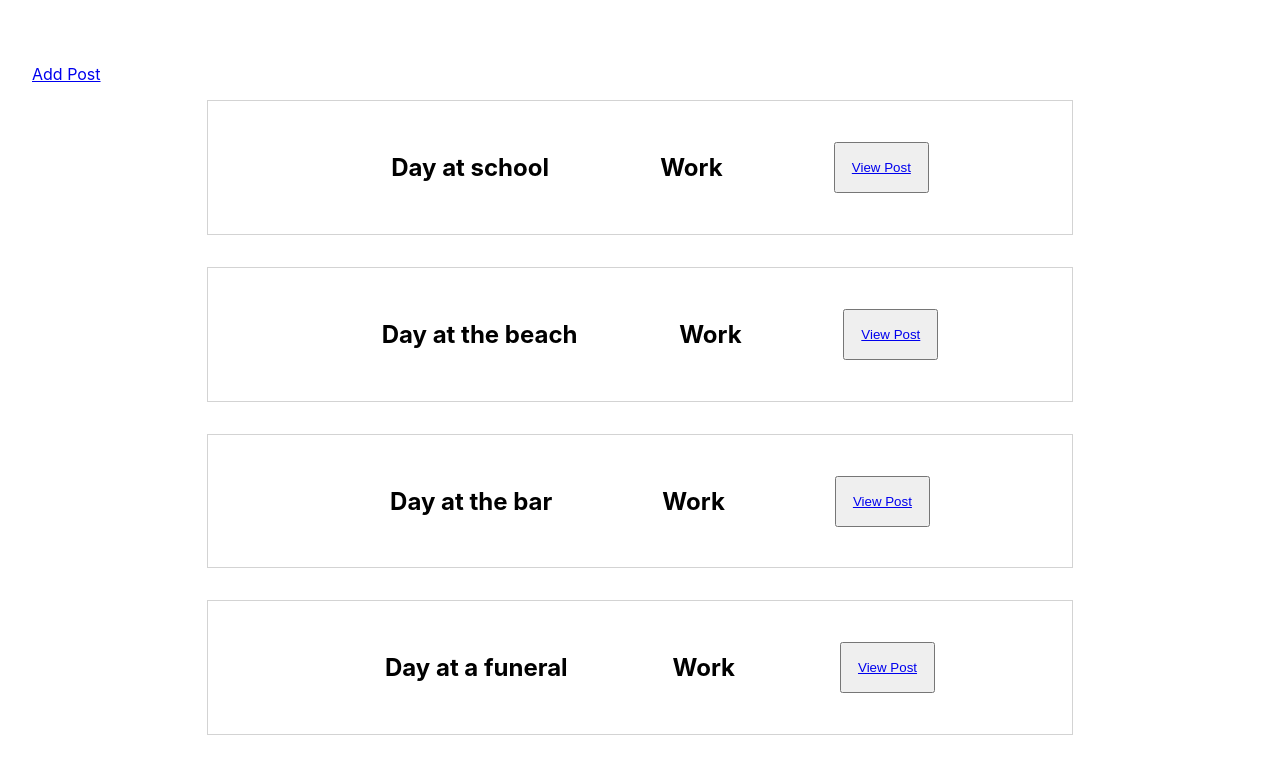
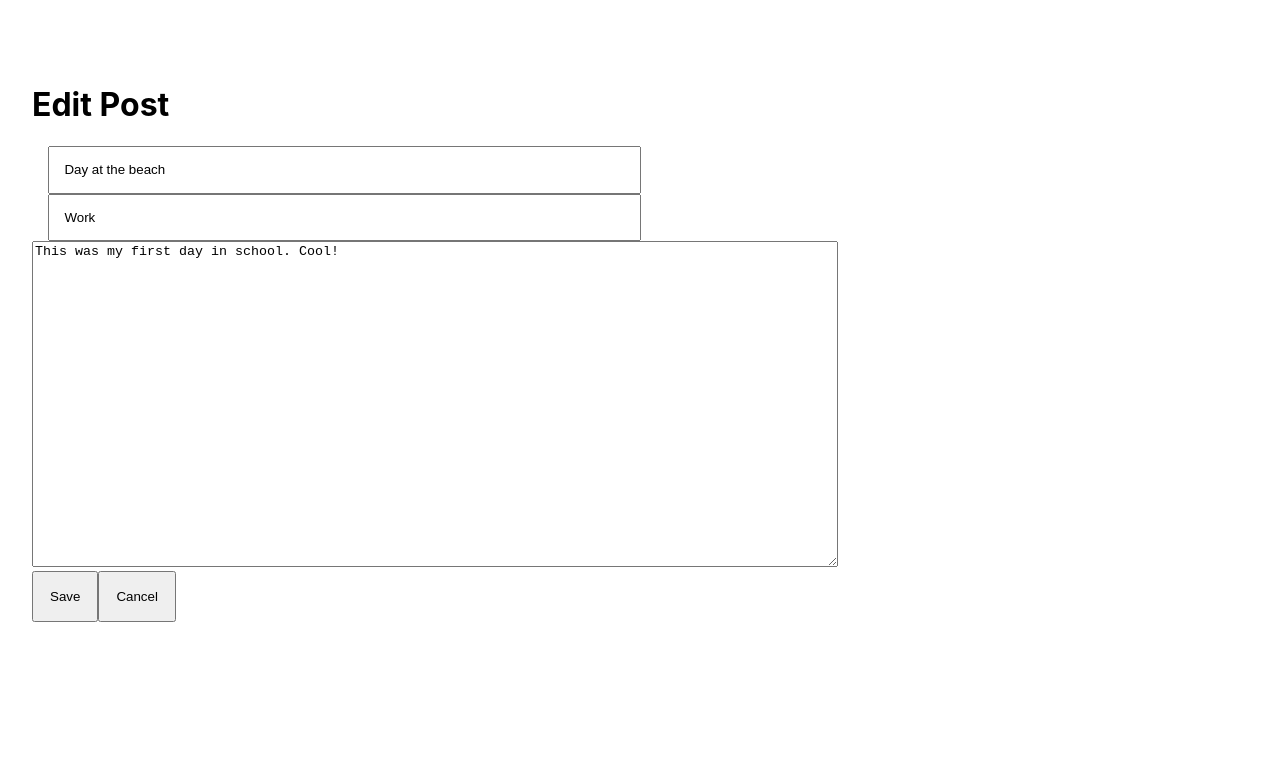
Before and after one commit to moscuet/Blog-Post_React, a React (Create React App) app: page /editpost/4accb4a4-3052-4eba-9e25-3a04d202cc3c in a window 1280 px wide. Shown: the top 774 px of the page. Built offline with nearby package versions, Linux system fonts and the light colour scheme.

Commit message:
added edit component

```diff
--- a/src/App.js
+++ b/src/App.js
@@ -3,6 +3,7 @@ import './App.css';
 import AddPost from './components/AddPost';
 import PostList from './components/PostList';
 import ViewPost from './components/ViewPost';
+import EditPost from './components/EditPost';
 // import { v4 as uuidv4 } from 'uuid';
 import {blogData} from './components/blogData';
 
@@ -20,35 +21,11 @@ class App extends Component {
   constructor(props) {
     super(props)
     this.state = {
-      posts: blogData/*[
-        {
-          id: uuidv4(),
-          title: 'Day at school',
-          category: 'Work',
-          description: 'This was my first day in school. Cool!'
-        },
-        {
-          id: uuidv4(),
-          title: 'Day at the beach',
-          category: 'Work',
-          description: 'This was my first day in school. Cool!'
-        },
-        {
-          id: uuidv4(),
-          title: 'Day at the bar',
-          category: 'Work',
-          description: 'This was my first day in school. Cool!'
-        },
-        {
-          id: uuidv4(),
-          title: 'Day at a funeral',
-          category: 'Work',
-          description: 'This was my first day in school. Cool!'
-        }
-      ]*/
+            posts: blogData
+
+            }
 
 
-    }
   }
 
   addPost = (newPost) => {
@@ -56,25 +33,38 @@ class App extends Component {
     console.log(newPost)
   }
 
-  deletePost = (id) => {
-    const unDeletedPosts = this.state.posts.filter((post) => post.id !== this.state.id)
+  deletePost = (e) => {
+    console.log(e.target.props)
+    const unDeletedPosts = this.state.posts.filter((post) => post.id !== e.target.id)
     this.setState({posts: unDeletedPosts})
-    console.log(this.state.unDeletedPosts)
-    console.log(unDeletedPosts)
+
 
   }
-  editPost = (id, updatedPost) => {
-      const updatedPosts = this.state.posts.map((post) => {
-        if(post.id === id) {
-            return {...post, post: updatedPost }
-        }
-        return post
-      })
-      this.setState({posts: updatedPosts})
+
+  handleChange = (e) => {
+    let {name, value, id} = e.target;
+    console.log(name, value, id)
+    this.setState({[name]: value})
+
+
+
+
   }
+
+  // editPost = (id, updatedPost) => {
+  //     const updatedPosts = this.state.posts.map((post) => {
+  //       if(post.id === id) {
+  //           return {...post, post: updatedPost }
+  //       }
+  //       return post
+  //     })
+  //     this.setState({posts: updatedPosts})
+  // }
 
   render() {
     console.log(this.state.posts)
+    console.log(this.state)
+
     return  (
       <BrowserRouter>
 
@@ -83,8 +73,8 @@ class App extends Component {
             <Switch>
             <Route path="/addpost" component={(props)=><AddPost {...props} addPost={this.addPost}/>} />
             <Route path={`/viewpost/:id`} component={(props)=><ViewPost posts={this.state.posts} id={props.match.params.id} {...props}
-            deletePost={() =>this.deletePost}
-            editPost={()=> this.editPost}/>}/>
+            deletePost={this.deletePost}/>}/>
+            <Route path={`/editpost/:id`} component={(props)=><EditPost posts={this.state.posts} id={props.match.params.id} handleChange={this.handleChange} />}/>
             <Route path="/" component={()=><PostList posts={this.state.posts} />} />
             </Switch>
 
--- /dev/null
+++ b/src/components/EditPost.js
@@ -0,0 +1,40 @@
+import React from 'react';
+import {NavLink} from 'react-router-dom';
+
+const EditPost = (props) => {
+    let {posts, id} = props
+    console.log(posts, id)
+
+
+    const filteredPosts = posts.filter((post) => {
+        return post.id === id
+    })
+    return (
+        <div>
+            <h1>Edit Post</h1>
+            <input type="text"
+            name="title"
+            value={filteredPosts[0].title}
+            onChange={props.handleChange}
+            id={id}/>
+
+            <input type="text"
+            name="category"
+            value={filteredPosts[0].category}
+            onChange={props.handleChange}/>
+
+            <textarea type="text"
+            name="description"
+            value={filteredPosts[0].description}
+            onChange={props.handleChange}/>
+
+            <div className="buttons-wrapper"></div>
+            <button>Save</button>
+            <NavLink to ="/"><button>Cancel</button></NavLink>
+
+
+        </div>
+    )
+}
+
+export default EditPost;
--- a/src/components/ViewPost.js
+++ b/src/components/ViewPost.js
@@ -103,28 +103,23 @@ const ViewPost = (props) => {
 
 
     const filteredPosts = posts.filter((post) => {
-        console.log(post)
         return post.id === id
     })
 
-    const deletePost = () => {
-        console.log(props)
-        props.deletePost(id)
 
 
-    }
-    console.log(filteredPosts)
     return (
         <div className="viewpost-container">
             <button><NavLink to="/">Back to Post</NavLink></button>
-            <h1>This is the Edit Posts</h1>
+            <h1>This is the View Posts</h1>
             <h1>{filteredPosts[0].title}</h1>
                 <h1>{filteredPosts[0].category}</h1>
                 <h1>{filteredPosts[0].description}</h1>
             <div className="buttons-wrapper">
 
-            <button>Edit</button>
-            <button onClick={deletePost}>Delete</button>
+            <NavLink to={`/editpost/${id}`}> <button id={id}> Edit Post </button></NavLink>
+            <NavLink to ='/'><button id={id} onClick={props.deletePost}>Delete</button></NavLink>
+
             </div>
 
 
```
